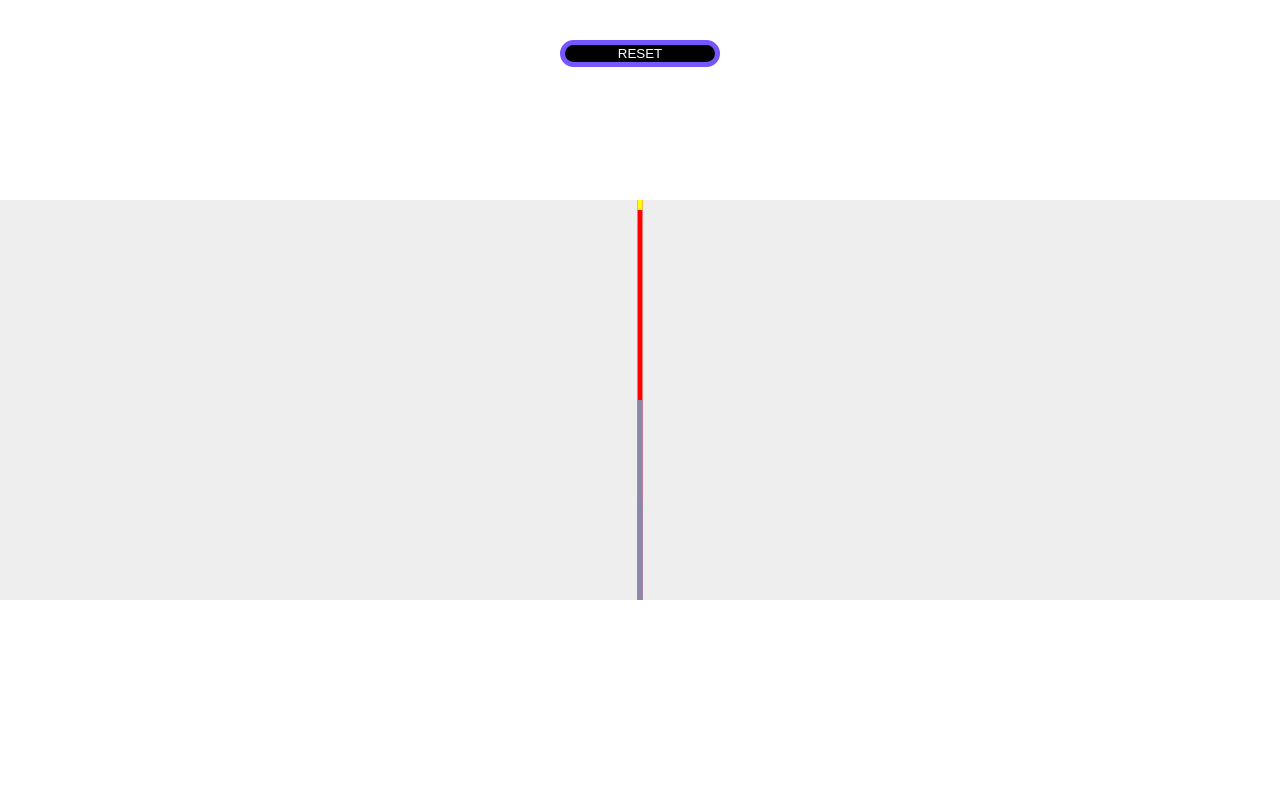
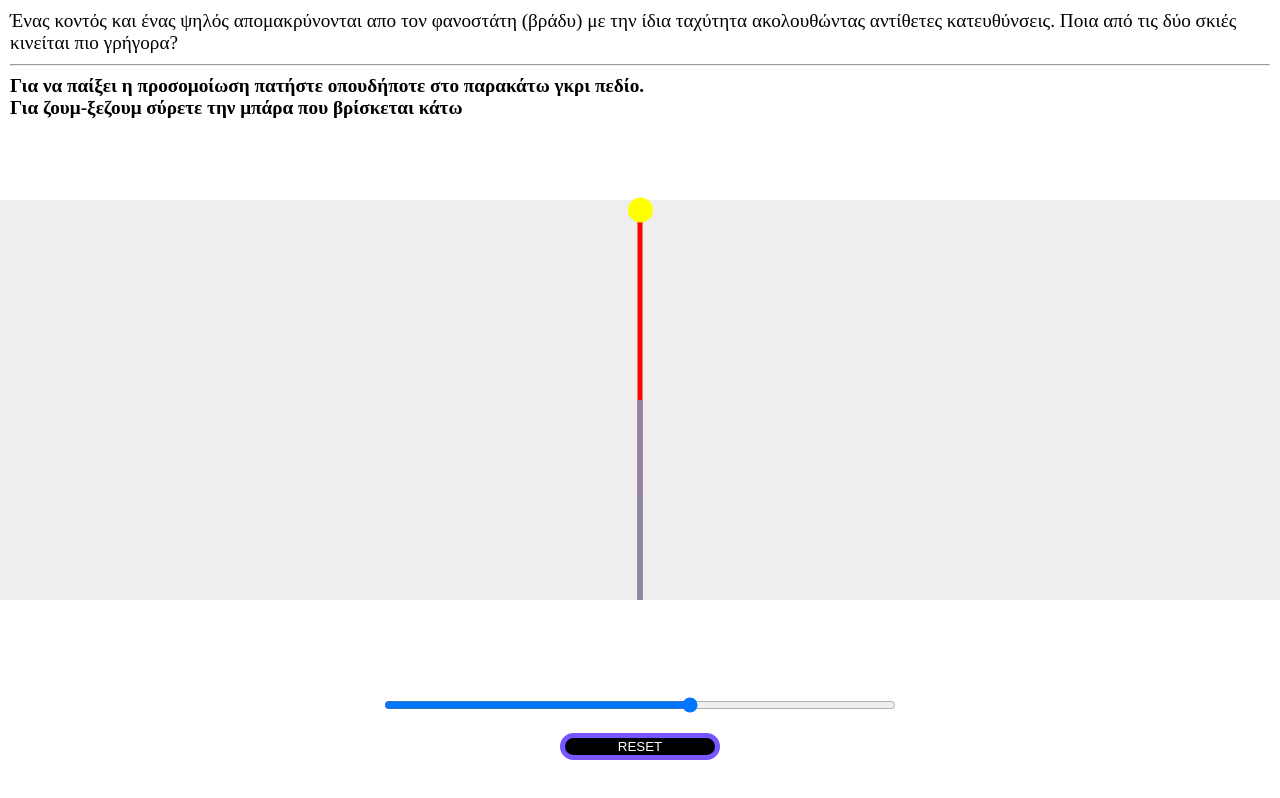
Before and after one commit to G-Myron/tall-short-simulation, a plain HTML site: page index.html in a window 1280 px wide. Drawn offline with Linux system fonts and the light colour scheme.

Commit message:
Add files via upload

```diff
--- a/index.html
+++ b/index.html
@@ -7,9 +7,6 @@
     <script src="script.js" defer></script>
 </head>
 <body>
-    <div class="buttons">
-        <button onclick="reset()">RESET</button>
-    </div>
     <div class="container">
         <div class="lamp" style="left: 50%;"></div>
         <div class="tall people" style="left: 50%;">
@@ -19,5 +16,20 @@
             <div class="shadow"></div>
         </div>
     </div>
+    <div class="text">
+        <div class="question">
+            Ένας κοντός και ένας ψηλός απομακρύνονται απο τον φανοστάτη (βράδυ) με την ίδια ταχύτητα ακολουθώντας αντίθετες κατευθύνσεις. Ποια από τις δύο σκιές κινείται πιο γρήγορα?
+        </div>
+        <hr>
+        <strong class="help">
+            Για να παίξει η προσομοίωση πατήστε οπουδήποτε στο παρακάτω γκρι πεδίο.<br>
+            Για ζουμ-ξεζουμ σύρετε την μπάρα που βρίσκεται κάτω
+        </strong>
+    </div>
+    <div class="buttons">
+        <input type="range" value="40" min="10" max="60" oninput="resize(this.value)">
+        <br>
+        <button onclick="reset()">RESET</button>
+    </div>
 </body>
 </html>
--- a/script.js
+++ b/script.js
@@ -6,8 +6,10 @@ const tall = document.querySelector(".tall"), short = document.querySelector(".s
 
 // tall.style.left = getComputedStyle(tall).left, short.style.left = getComputedStyle(short).left; // in px
 
-document.onmousedown = document.ontouchstart = ()=>{setin = setInterval(move, 60);};
-document.onmouseup = document.ontouchend = ()=>{clearInterval(setin);};
+const touchTarget = document.querySelector(".container")
+
+touchTarget.onmousedown = touchTarget.ontouchstart = ()=>{setin = setInterval(move, 60);};
+touchTarget.onmouseup = touchTarget.ontouchend = ()=>{clearInterval(setin);};
 
 function move() {
     tall.style.left = parseFloat(tall.style.left)+step+'%';
@@ -39,3 +41,8 @@ function reset() {
     tall.style.left = short.style.left = lamp.style.left;
     // document.querySelector('body').style.transform = 'scale(.8)';
 }
+
+
+function resize(value) {
+    document.querySelector('html').style.setProperty("--lamp-height", value+'vh');
+}
--- a/style.css
+++ b/style.css
@@ -32,15 +32,16 @@ body, html {
     box-sizing: border-box;
     height: var(--lamp-height);
 }
-/* .lamp::before {
+.lamp::before {
     content: "";
     position: absolute;
-    width: 15px;
+    left: 50%;
+    width: 25px;
     height: 25px;
-    background-color: green;
+    background-color: yellow;
     border-radius: 50%;
     transform: translate(-50%, -50%);
-} */
+}
 
 .tall {
     height: var(--tall-height);
@@ -71,12 +72,27 @@ body, html {
 
 /************** OTHER STUFF ***************/
 
+.text {
+    position: absolute;
+    top: 10px;
+    width: 100%;
+    box-sizing: border-box;
+    padding: 0 10px;
+    font-size: 1.2rem;
+}
+
+
 .buttons {
     position: absolute;
-    top: 5vh;
+    bottom: 5vh;
     width: 100%;
     display: flex;
-    justify-content: center;
+    align-items: center;
+    flex-direction: column;
+}
+
+input {
+    width: 40%;
 }
 
 button {
```
